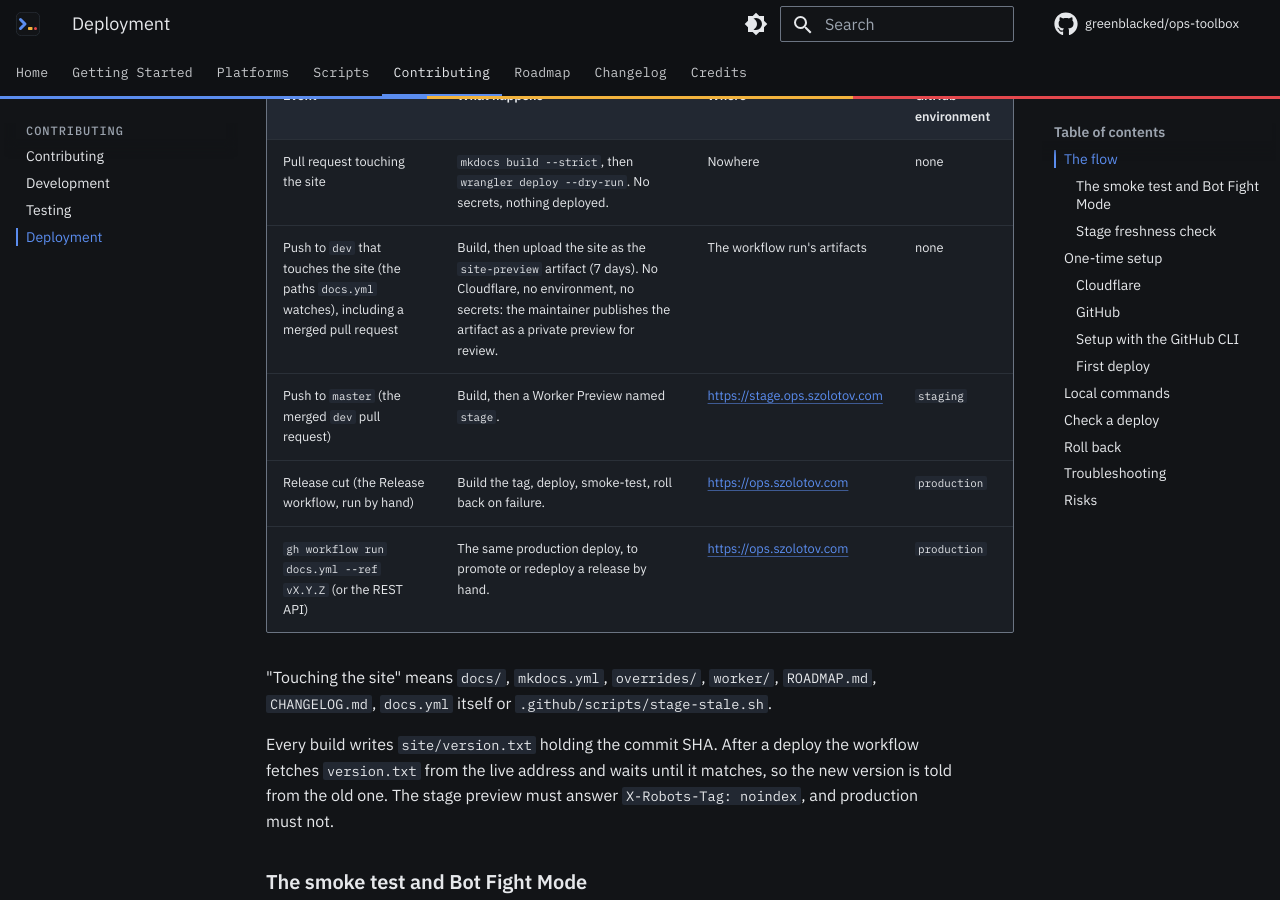
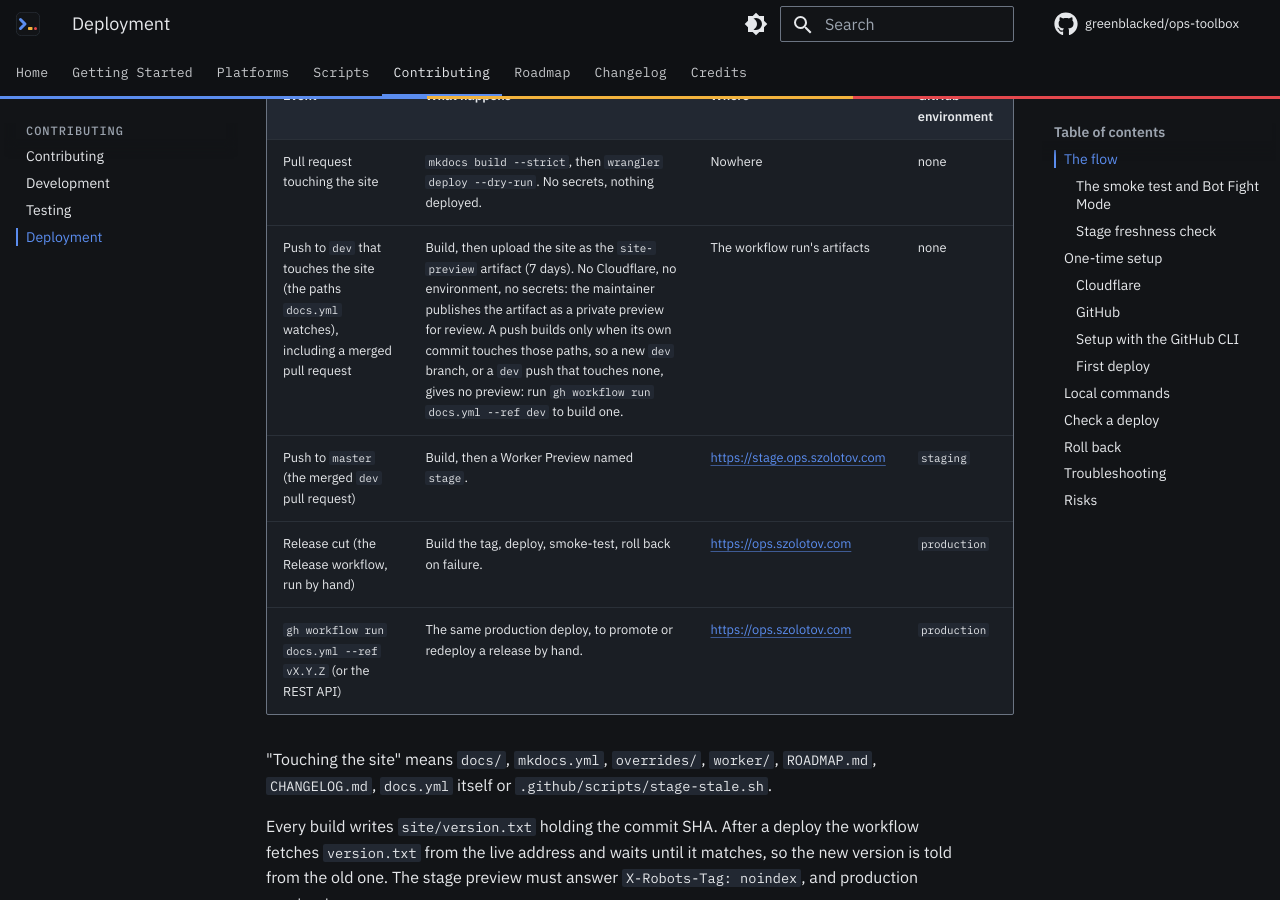
Before and after one commit to greenblacked/ops-toolbox, an MkDocs documentation site: the page built from docs/contributing/deployment.md, in a window 1280 px wide and 900 px high, scrolled down 441 px. Built offline with MkDocs 1.6.1 and Material for MkDocs 9.7.7, drawn with Linux system fonts in a browser that asks for light colours; comment, search, counter and statistics services are not loaded.

Commit message:
ci: let a manual docs run on dev build the site preview

```diff
--- a/docs/contributing/deployment.md
+++ b/docs/contributing/deployment.md
@@ -14,7 +14,7 @@ which deploys production. After a release, merge `master` back into `dev`.
 | Event | What happens | Where | GitHub environment |
 | --- | --- | --- | --- |
 | Pull request touching the site | `mkdocs build --strict`, then `wrangler deploy --dry-run`. No secrets, nothing deployed. | Nowhere | none |
-| Push to `dev` that touches the site (the paths `docs.yml` watches), including a merged pull request | Build, then upload the site as the `site-preview` artifact (7 days). No Cloudflare, no environment, no secrets: the maintainer publishes the artifact as a private preview for review. | The workflow run's artifacts | none |
+| Push to `dev` that touches the site (the paths `docs.yml` watches), including a merged pull request | Build, then upload the site as the `site-preview` artifact (7 days). No Cloudflare, no environment, no secrets: the maintainer publishes the artifact as a private preview for review. A push builds only when its own commit touches those paths, so a new `dev` branch, or a `dev` push that touches none, gives no preview: run `gh workflow run docs.yml --ref dev` to build one. | The workflow run's artifacts | none |
 | Push to `master` (the merged `dev` pull request) | Build, then a Worker Preview named `stage`. | <https://stage.ops.szolotov.com> | `staging` |
 | Release cut (the Release workflow, run by hand) | Build the tag, deploy, smoke-test, roll back on failure. | <https://ops.szolotov.com> | `production` |
 | `gh workflow run docs.yml --ref vX.Y.Z` (or the REST API) | The same production deploy, to promote or redeploy a release by hand. | <https://ops.szolotov.com> | `production` |
```
Also changed, not shown: CONTRIBUTING.md (+4 -1 lines), changelog.d/changed/dev-preview-flow.md (+2 -1 lines), 1 other file.
